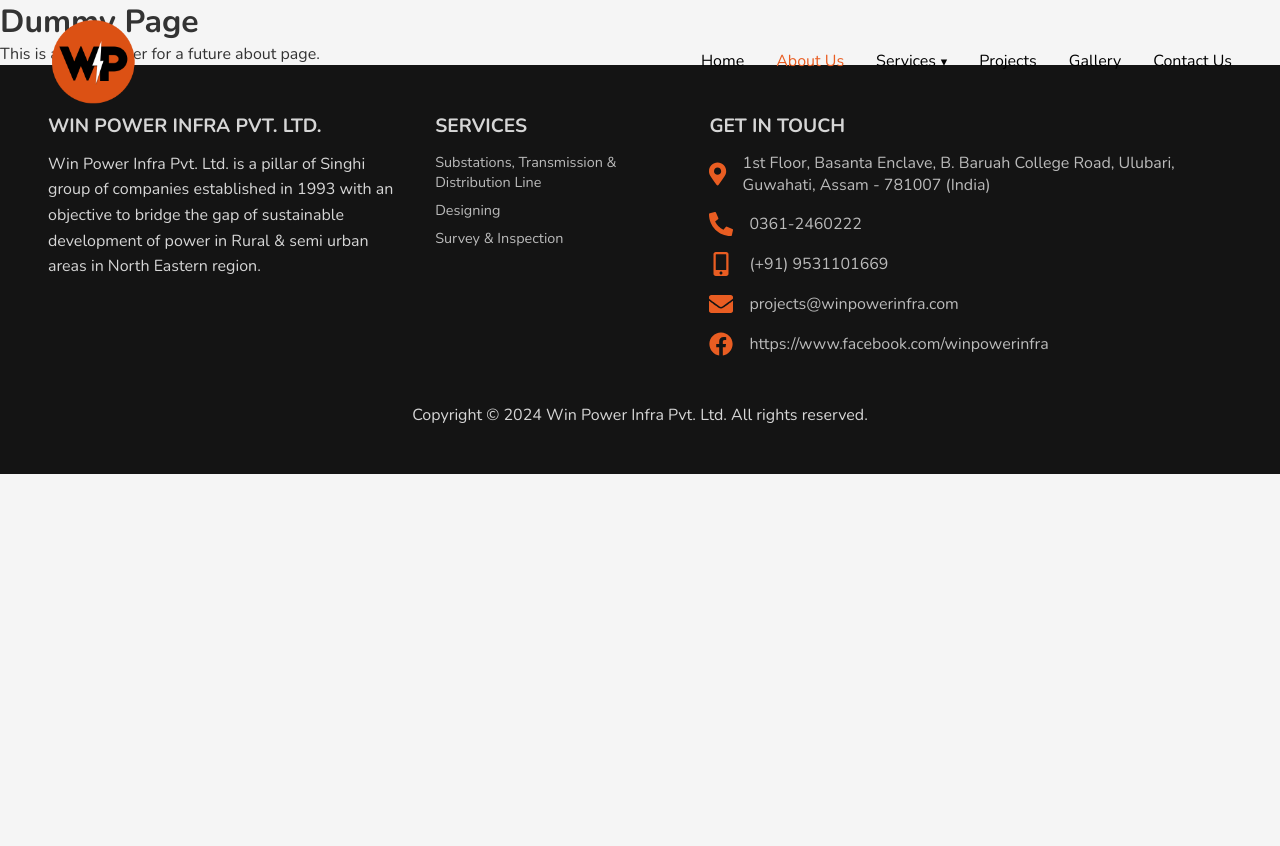
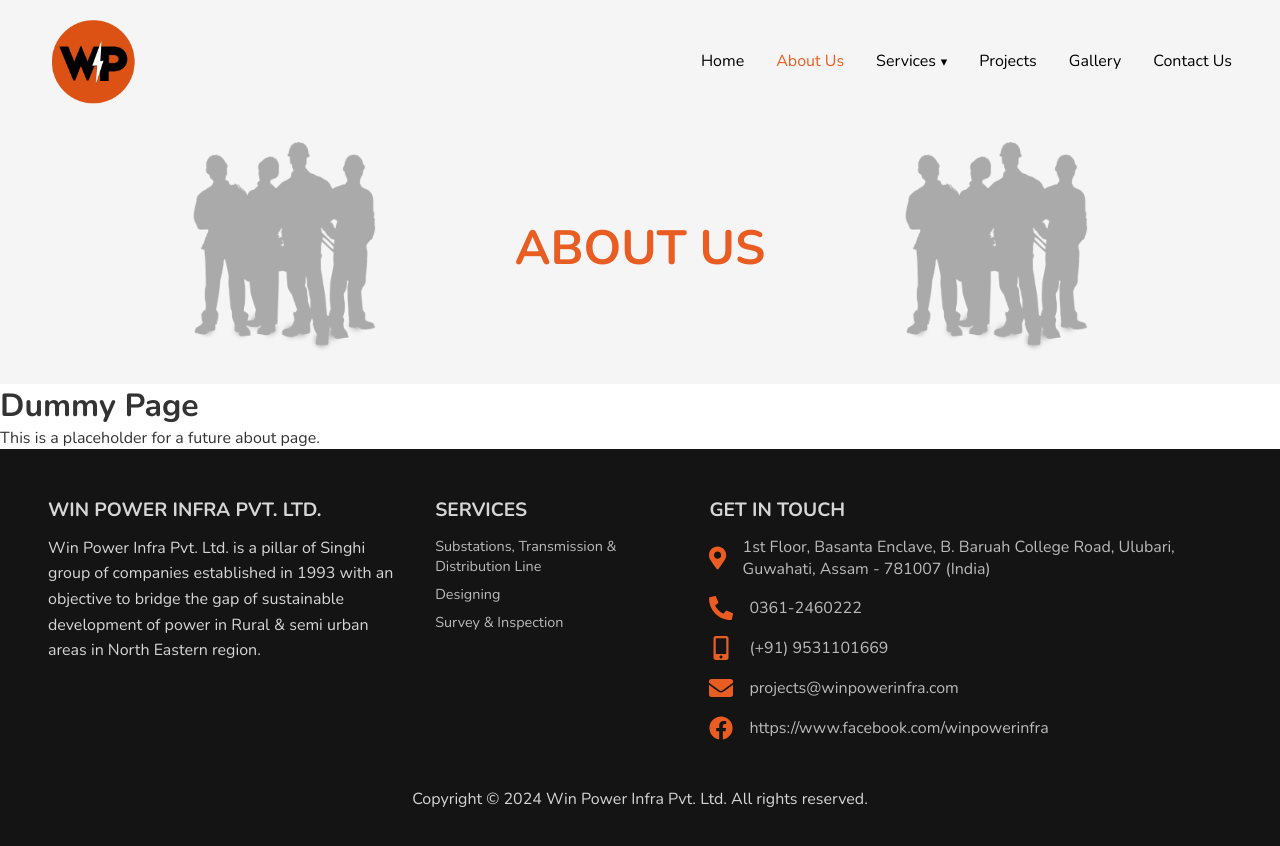
Before and after one commit to AmanKAggarwal/winpower-website, a React (Vite) app: page /about-us in a window 1280 px wide. Shown: the top 846 px of the page. Before the commit the page ends 800 px from the top, so only its background shows below. Built offline with nearby package versions, Linux system fonts and the light colour scheme.

Commit message:
closes #2: add page header

```diff
--- /dev/null
+++ b/src/components/PageTitleSection.tsx
@@ -0,0 +1,59 @@
+import React from "react";
+import styled from "styled-components";
+
+// Styled Components
+const SectionContainer = styled.div`
+  display: flex;
+  justify-content: center;
+  align-items: center;
+  padding: 2rem 1rem;
+  background-color: #f6f5f5;
+  position: relative;
+  text-align: center;
+  height: 17rem;
+  gap: 4rem;
+`;
+
+const ImageContainer = styled.div<{ side: "left" | "right" }>`
+  flex: 1;
+  display: ${({ side }) => (side === "left" || side === "right" ? "flex" : "none")};
+  justify-content: ${({ side }) => (side === "left" ? "flex-end" : "flex-start")};
+  padding: 1rem;
+
+  img {
+    max-width: 200px; /* Adjust as needed */
+    filter: brightness(0) contrast(1); /* Turns image black */
+    opacity: 0.3; /* Makes it appear gray */
+  }
+`;
+
+const Title = styled.h2`
+  flex: 1;
+  font-size: 3rem;
+  color: #e95d22;
+  text-transform: uppercase;
+`;
+
+const PageTitleSection: React.FC<{
+  title: string;
+  leftImagePath?: string;
+  rightImagePath?: string;
+}> = ({ title, leftImagePath, rightImagePath }) => {
+  return (
+    <SectionContainer>
+      {leftImagePath && (
+        <ImageContainer side="left">
+          <img src={leftImagePath} alt="Left shadow" />
+        </ImageContainer>
+      )}
+      <Title>{title}</Title>
+      {rightImagePath && (
+        <ImageContainer side="right">
+          <img src={rightImagePath} alt="Right shadow" />
+        </ImageContainer>
+      )}
+    </SectionContainer>
+  );
+};
+
+export default PageTitleSection;
--- a/src/pages/AboutPage.tsx
+++ b/src/pages/AboutPage.tsx
@@ -1,10 +1,24 @@
 import React from "react";
+import PageTitleSction from "../components/PageTitleSection";
+import styled from "styled-components";
+import AboutUsTitleImage from "../assets/aboutustitle.png";
+const Spacer = styled.div`
+  height: 7rem;
+`;
+
+const WhiteBackground = styled.div`
+  background-color: white;
+`;
 
 const DummyPage: React.FC = () => {
   return (
     <div>
+      <Spacer />
+      <PageTitleSction title="About Us" leftImagePath={AboutUsTitleImage} rightImagePath={AboutUsTitleImage}/>
+      <WhiteBackground>
       <h1>Dummy Page</h1>
       <p>This is a placeholder for a future about page.</p>
+      </WhiteBackground>
     </div>
   );
 };
```
Also changed, not shown: src/assets/aboutustitle.png (added), src/assets/projectstitle.png (added).
